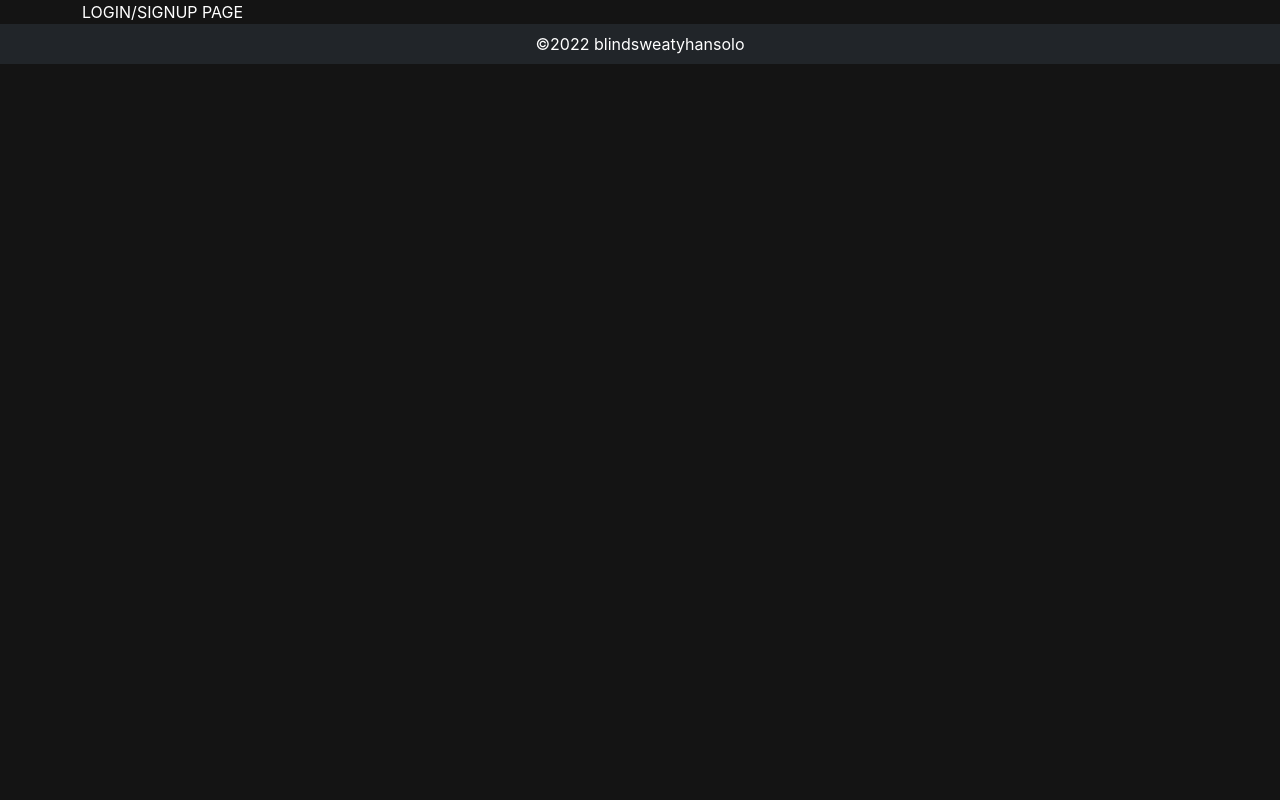
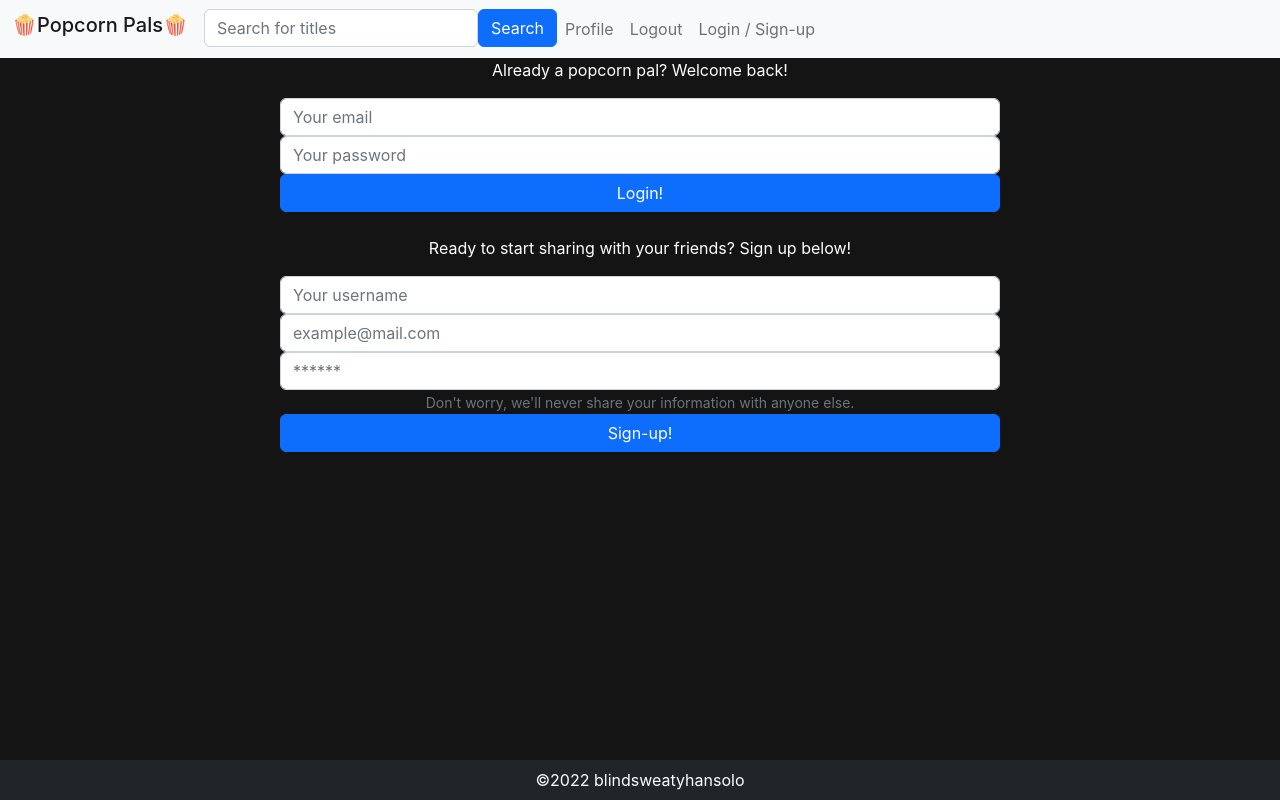
Before and after one commit to blindsweatyhansolo/popcornpals, a React (Create React App) app in the folder client/: page /login in a window 1280 px wide. Built offline with nearby package versions, Linux system fonts and the light colour scheme.

Commit message:
created login and signup form

```diff
--- a/client/src/App.js
+++ b/client/src/App.js
@@ -4,6 +4,7 @@ import { BrowserRouter as Router, Routes, Route } from 'react-router-dom';
 import './index.css';
 
 // components
+import Header from './components/Header';
 import Footer from './components/Footer';
 // pages
 import Landing from './pages/Landing';
@@ -29,6 +30,7 @@ function App() {
     <ApolloProvider client={client} >
       <Router>
         <div className=''>
+          <Header />
           <div className='container'>
             <Routes>
               <Route path='/' element={<Landing />} />
--- a/client/src/components/Footer/index.js
+++ b/client/src/components/Footer/index.js
@@ -1,6 +1,6 @@
 const Footer = () => {
   return (
-    <footer className='w-100 mt-auto bg-dark p-2 text-center'>
+    <footer className='w-100 mt-auto bg-dark p-2 text-center fixed-bottom'>
       <div className="container">
         &copy;2022 blindsweatyhansolo
       </div>
--- a/client/src/components/Header/index.js
+++ b/client/src/components/Header/index.js
@@ -2,22 +2,47 @@ import { Link } from 'react-router-dom';
 
 
 const Header = () => {
+  // handle logout with Auth
+  const logout = event => {
+    event.preventDefault();
+    // Auth.logout();
+  }
   return (
-    <header className='bg-dark mb-4 py-2 flew-row justify-content-between'>
-      <nav className='navbar navbar-expand-lg'>
+    <nav className='navbar navbar-expand-lg bg-light'>
+      <div className='container-fluid'>
         <Link to= '/home'>
-            <h1>Popcorn Pals</h1>
-            <span className='navbar-text'>Share movies with your friends!</span>
+            <h1 className='navbar-brand'>🍿Popcorn Pals🍿</h1>
         </Link>
+        <button class="navbar-toggler" type="button" data-toggle="collapse" data-target="navbarSupportedContent" aria-controls="navbarSupportedContent" aria-expanded="false" aria-label="Toggle navigation">
+          <span class="navbar-toggler-icon"></span>
+        </button>
 
-        <form className='form'>
-          <input className='form-control mr-sm-2' type='search' placeholder='Search titles...' />
-          <button type='submit'>Search</button>
-        </form>
-        {/* USE AUTH TO EITHER SHOW LOGIN/SIGNUP OR ACCOUNT/LOGOUT */}
-        <Link to='/login'>LOGIN/SIGNUP</Link>
-      </nav>
-    </header>
+        <div className='collapse navbar-collapse' id='navbarSupportedContent'>
+          <ul className='navbar-nav'>
+            <li className='nav-item'>
+
+              <form className='form-inline my-2 my-lg-0 d-flex'>
+                <input className='form-control mr-sm-2' type='search' placeholder='Search for titles' />
+                <button className='btn btn-primary' type='submit'>Search</button>
+              </form>
+            </li>
+            <li className='nav-item'>
+              <Link to='/profile' className='nav-link'>Profile</Link>
+            </li>
+            <li className='nav-item'>
+              <a href='/' onClick={logout} className='nav-link'>Logout</a>
+            </li>
+
+            <li className='nav-item'>
+              {/* USE AUTH TO EITHER SHOW LOGIN/SIGNUP OR ACCOUNT/LOGOUT */}
+              <Link to='/login' className='nav-link'>
+                Login / Sign-up
+              </Link>
+            </li>
+          </ul>
+        </div>
+      </div>
+    </nav>
   );
 };
 
--- a/client/src/components/SuggestForm/index.js
+++ b/client/src/components/SuggestForm/index.js
@@ -0,0 +1,4 @@
+// COMPONENT FOR SUGGESTIONFORM ON DETAILS PAGE
+const SuggestionForm = () => {
+
+};
--- a/client/src/index.css
+++ b/client/src/index.css
@@ -15,6 +15,10 @@ code {
     monospace;
 }
 
+a {
+  text-decoration: none;
+}
+
 /* allows for horizontal scrolling of elements */
 .movie-app > .row {
   overflow-x: auto;
--- a/client/src/pages/Home.js
+++ b/client/src/pages/Home.js
@@ -1,14 +1,11 @@
-import Header from '../components/Header';
+import MovieList from '../components/MovieList';
+import SuggestionList from '../components/SuggestionList';
 
 const Home = () => {
   return (
-    <main>
-      <Header />
-      <div>
-        HOMEPAGE
-      </div>
-    </main>
-
+    <div>
+      HOMEPAGE
+    </div>
   );
 };
 
--- a/client/src/pages/Landing.js
+++ b/client/src/pages/Landing.js
@@ -1,7 +1,21 @@
+import { Link } from 'react-router-dom';
+
 const Landing = () => {
   return (
-    <div>
-      LANDING PAGE
+    <div className='d-flex flex-column align-items-center text-center'>
+      <h1>
+        Welcome to Popcorn Pals!
+      </h1>
+
+      <p>
+        Share movies with your friends!
+      </p>
+
+      <div className=''>
+        <Link to='/home'>
+          Check it out!
+        </Link>
+      </div>
     </div>
   );
 };
--- a/client/src/pages/LoginSignup.js
+++ b/client/src/pages/LoginSignup.js
@@ -1,7 +1,67 @@
 const LoginSignup = () => {
   return (
-    <div>
-      LOGIN/SIGNUP PAGE
+    <div className='container col-12 col-md-10 col-lg-8'>
+      <div className='loginForm text-center'>
+        <p>Already a popcorn pal? Welcome back!</p>
+
+        <form>
+          <div className='form-group'>
+            <input
+             className='form-input form-control'
+             placeholder='Your email'
+             name='loginEmail'
+             type='email'
+             id='loginEmail'
+            />
+            <input
+              className='form-input form-control'
+              placeholder='Your password'
+              name='loginPassword'
+              type='password'
+              id='loginPassword'
+            />
+            <button className='btn btn-primary d-block w-100' type='submit'>
+              Login!
+            </button>
+          </div>
+        </form>
+      </div>
+
+      <div className='signupForm text-center mt-4'>
+        <p>Ready to start sharing with your friends? Sign up below!</p>
+
+        <form>
+          <div className='form-group'>
+            <input
+              className='form-input form-control'
+              placeholder='Your username'
+              name='username'
+              type='username'
+              id='username'
+            />
+            <input
+              className='form-input form-control'
+              placeholder='example@mail.com'
+              name='signupEmail'
+              type='email'
+              id='signupEmail'
+            />
+            <input
+              className='form-input form-control'
+              placeholder='******'
+              name='signupPassword'
+              type='password'
+              id='signupPassword'
+            />
+            <small className='form-text text-muted'>
+              Don't worry, we'll never share your information with anyone else.
+            </small>
+            <button className='btn btn-primary d-block w-100' type='submit'>
+              Sign-up!
+            </button>
+          </div>
+        </form>
+      </div>
     </div>
   )
 };
--- a/client/src/pages/NoMatch.js
+++ b/client/src/pages/NoMatch.js
@@ -2,7 +2,7 @@
 const NoMatch = () => {
   return (
     <div>
-      404 NO MATCHING PAGE FOUND!
+      404: PAGE NOT FOUND!
     </div>
   );
 };
```
